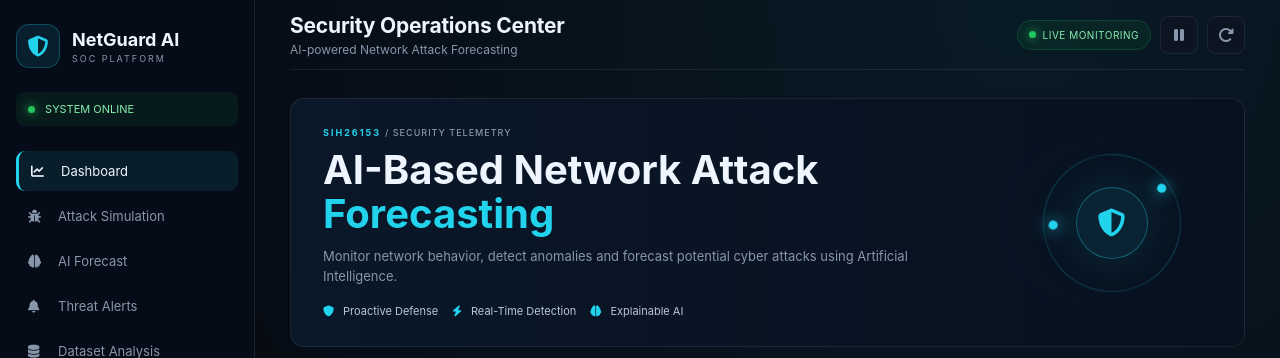
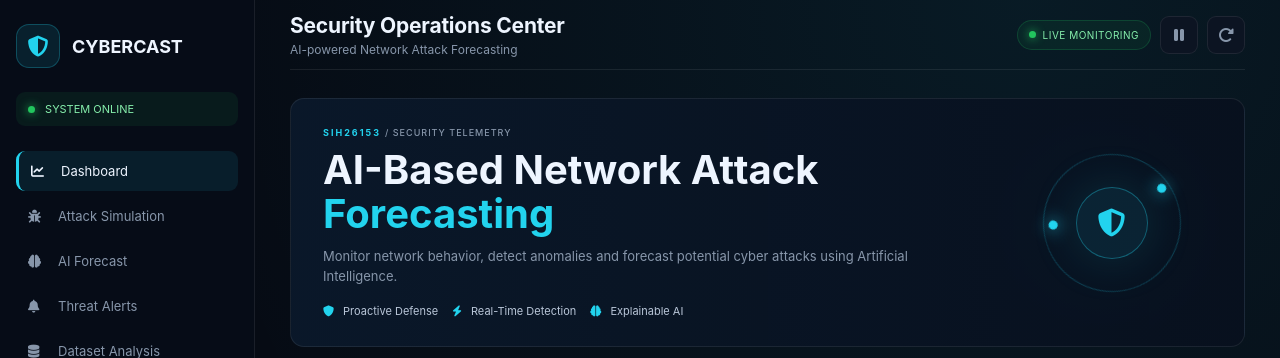
Before and after one commit to mrrishikeshgupta1109-hash/11Netgaurd-AI, a Flask app: page / in a window 1280 px wide. Shown: the top 358 px of the page. Run offline with Flask 3, Linux system fonts and the light colour scheme.

Commit message:
Rename project branding to CYBERCAST

```diff
--- a/templates/index.html
+++ b/templates/index.html
@@ -4,7 +4,7 @@
     <meta charset="UTF-8">
     <meta name="viewport" content="width=device-width, initial-scale=1.0">
 
-    <title>NetGuard AI | SOC Dashboard</title>
+    <title>CYBERCAST | SOC Dashboard</title>
 
     <link rel="stylesheet"
           href="https://cdnjs.cloudflare.com/ajax/libs/font-awesome/6.5.2/css/all.min.css">
@@ -26,8 +26,7 @@
             </div>
 
             <div>
-                <h2>NetGuard AI</h2>
-                <span>SOC PLATFORM</span>
+                <h2>CYBERCAST</h2>
             </div>
         </div>
 
@@ -747,7 +746,7 @@
         <footer>
 
             <div>
-                <strong>NetGuard AI</strong>
+                <strong>CYBERCAST</strong>
                 <span>SIH26153 Cybersecurity Prototype</span>
             </div>
 
```
Also changed, not shown: README.md (added).
